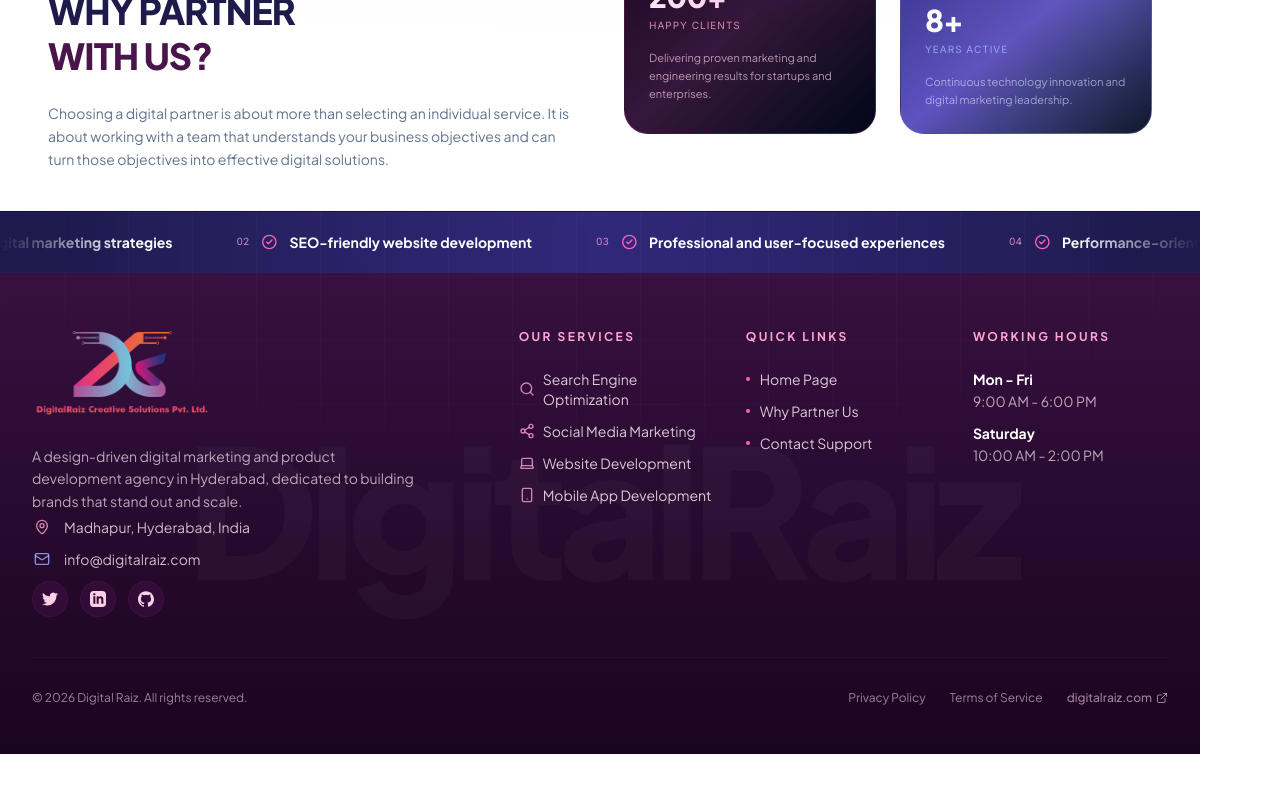
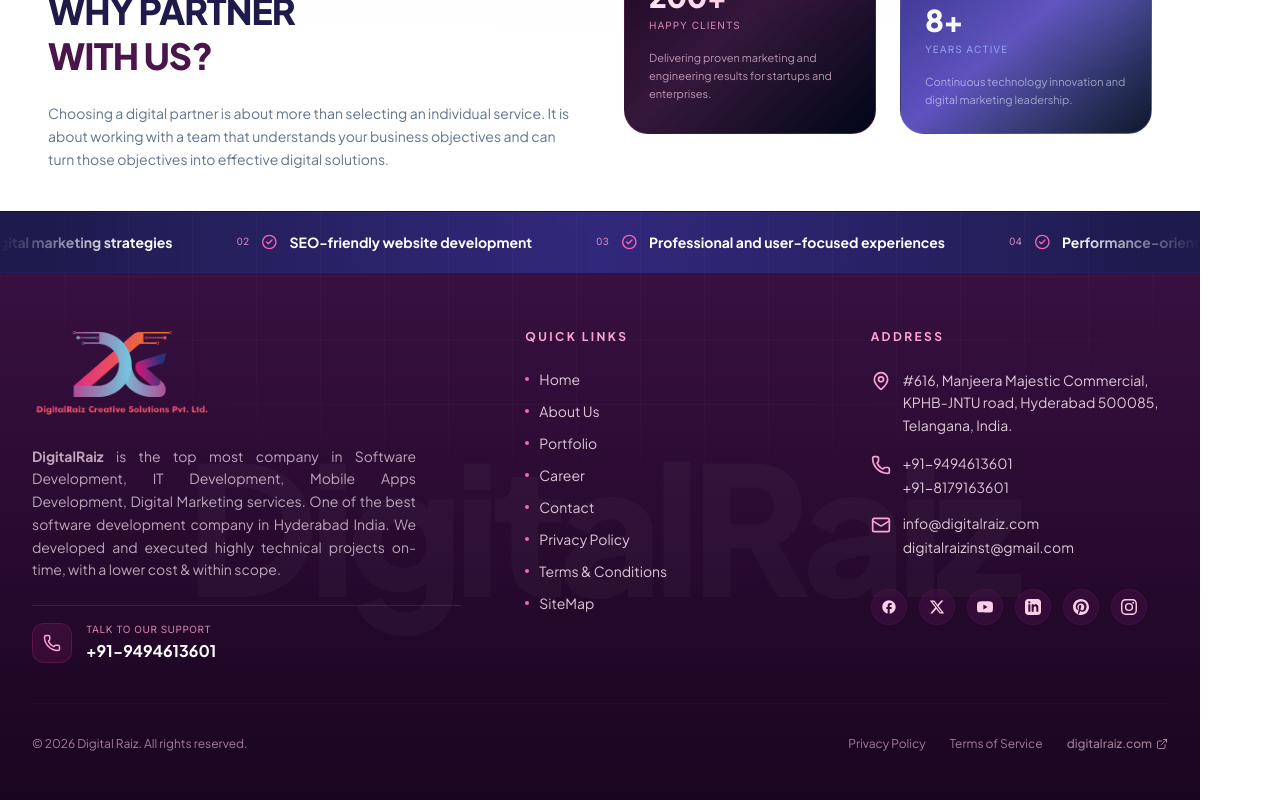
Before and after one commit to charankumardigitalraiz-max/digitalraiz-webiste, a Next.js app: page / in a window 1280 px wide. Shown: the part 3194-3994 px from the top of the page. Before the commit the page ends 3948 px from the top, so only its background shows below. Built offline with nearby package versions, Linux system fonts and the light colour scheme.

Commit message:
Synchronize footer content and links with live site digitalraiz.com

```diff
--- a/src/components/Footer.tsx
+++ b/src/components/Footer.tsx
@@ -15,17 +15,15 @@
     "Ongoing optimization and support"
   ];
 
-  const services = [
-    { label: "Search Engine Optimization", icon: Search },
-    { label: "Social Media Marketing", icon: Share2 },
-    { label: "Website Development", icon: Laptop },
-    { label: "Mobile App Development", icon: Smartphone }
-  ];
-
   const quickLinks = [
-    { label: "Home Page", href: "/" },
-    { label: "Why Partner Us", href: "/about" },
-    { label: "Contact Support", href: "/contact" }
+    { label: "Home", href: "/" },
+    { label: "About Us", href: "/about" },
+    { label: "Portfolio", href: "#" },
+    { label: "Career", href: "#" },
+    { label: "Contact", href: "/contact" },
+    { label: "Privacy Policy", href: "#" },
+    { label: "Terms & Conditions", href: "#" },
+    { label: "SiteMap", href: "#" }
   ];
 
   return (
@@ -73,11 +71,11 @@
 
 
         {/* Asymmetrical Layout Content */}
-        <div className="grid grid-cols-1 lg:grid-cols-12 gap-16 lg:gap-8 mb-10">
+        <div className="grid grid-cols-1 lg:grid-cols-12 gap-16 lg:gap-12 mb-10">
 
-            {/* LEFT PANEL: Brand, Logo & Intro */}
-          <div className="lg:col-span-5 space-y-1 lg:pr-8">
-            <div className="space-y-2">
+          {/* LEFT PANEL: Brand, Logo & About Us */}
+          <div className="lg:col-span-5 space-y-5 lg:pr-4">
+            <div className="space-y-3">
               <Image
                 src="/logo/Digital Raiz logo.png"
                 alt="Digital Raiz Logo"
@@ -85,76 +83,27 @@
                 height={122}
                 className="w-full h-auto max-w-[180px] -my-8 hover:scale-[1.03] transition-transform duration-300 cursor-pointer"
               />
-              <p className="text-pink-100/70 text-sm leading-relaxed max-w-sm font-normal">
-                A design-driven digital marketing and product development agency in Hyderabad, dedicated to building brands that stand out and scale.
+              <p className="text-pink-100/70 text-sm leading-relaxed max-w-sm font-normal text-justify">
+                <strong>DigitalRaiz</strong> is the top most company in Software Development, IT Development, Mobile Apps Development, Digital Marketing services. One of the best software development company in Hyderabad India. We developed and executed highly technical projects on-time, with a lower cost & within scope.
               </p>
             </div>
 
-            {/* Premium Interactive Contact Badges */}
-            <div className="space-y-3">
-              <div className="flex items-center gap-3 group">
-                <div className="w-5 h-5 flex items-center justify-center">
-                  <MapPin className="w-4 h-4 text-pink-300/80" />
+            {/* Talk To Our Support details */}
+            <div className="pt-4 border-t border-white/10 mt-6">
+              <div className="flex items-center gap-3.5 group">
+                <div className="w-10 h-10 rounded-xl bg-pink-500/10 flex items-center justify-center border border-pink-500/20 group-hover:scale-105 transition-transform">
+                  <Phone className="w-4.5 h-4.5 text-pink-300" />
                 </div>
-                <span className="text-pink-100/80 text-sm font-normal">Madhapur, Hyderabad, India</span>
+                <div>
+                  <span className="text-[10px] font-mono text-pink-300/80 uppercase tracking-wider block">Talk To Our Support</span>
+                  <a href="tel:+919494613601" className="text-base font-bold text-white hover:text-pink-200 transition-colors block mt-0.5">+91-9494613601</a>
+                </div>
               </div>
-              <div className="flex items-center gap-3 group">
-                <div className="w-5 h-5 flex items-center justify-center">
-                  <Mail className="w-4 h-4 text-indigo-300/80" />
-                </div>
-                <span className="text-pink-100/80 text-sm font-normal">info@digitalraiz.com</span>
-              </div>
-            </div>
-
-            {/* Social Icons */}
-            <div className="flex items-center mt-3 gap-3">
-              <a
-                href="#"
-                className="w-9 h-9 rounded-full bg-primary-hover/40 border border-primary-hover/50 hover:border-pink-400 text-pink-200 hover:text-white flex items-center justify-center transition-all duration-300 hover:shadow-md"
-                aria-label="Twitter"
-              >
-                <svg className="w-4 h-4 fill-current" viewBox="0 0 24 24"><path d="M23.953 4.57a10 10 0 01-2.825.775 4.958 4.958 0 002.163-2.723c-.951.555-2.005.959-3.127 1.184a4.92 4.92 0 00-8.384 4.482C7.69 8.095 4.067 6.13 1.64 3.162a4.822 4.822 0 00-.666 2.475c0 1.71.87 3.213 2.188 4.096a4.904 4.904 0 01-2.228-.616v.06a4.923 4.923 0 003.946 4.827 4.996 4.996 0 01-2.212.085 4.936 4.936 0 004.604 3.417 9.867 9.867 0 01-6.102 2.105c-.39 0-.779-.023-1.17-.067a13.995 13.995 0 007.557 2.209c9.053 0 13.998-7.496 13.998-13.985 0-.21 0-.42-.015-.63A9.935 9.935 0 0024 4.59z" /></svg>
-              </a>
-              <a
-                href="#"
-                className="w-9 h-9 rounded-full bg-primary-hover/40 border border-primary-hover/50 hover:border-pink-400 text-pink-200 hover:text-white flex items-center justify-center transition-all duration-300 hover:shadow-md"
-                aria-label="LinkedIn"
-              >
-                <svg className="w-4 h-4 fill-current" viewBox="0 0 24 24"><path d="M19 0h-14c-2.761 0-5 2.239-5 5v14c0 2.761 2.239 5 5 5h14c2.762 0 5-2.239 5-5v-14c0-2.761-2.238-5-5-5zm-11 19h-3v-11h3v11zm-1.5-12.268c-.966 0-1.75-.79-1.75-1.764s.784-1.764 1.75-1.764 1.75.79 1.75 1.764-.783 1.764-1.75 1.764zm13.5 12.268h-3v-5.604c0-3.368-4-3.113-4 0v5.604h-3v-11h3v1.765c1.396-2.586 7-2.777 7 2.476v6.759z" /></svg>
-              </a>
-              <a
-                href="#"
-                className="w-9 h-9 rounded-full bg-primary-hover/40 border border-primary-hover/50 hover:border-pink-400 text-pink-200 hover:text-white flex items-center justify-center transition-all duration-300 hover:shadow-md"
-                aria-label="GitHub"
-              >
-                <svg className="w-4 h-4 fill-current" viewBox="0 0 24 24"><path d="M12 .297c-6.63 0-12 5.373-12 12 0 5.303 3.438 9.8 8.205 11.385.6.113.82-.258.82-.577 0-.285-.01-1.04-.015-2.04-3.338.724-4.042-1.61-4.042-1.61C4.422 18.07 3.633 17.7 3.633 17.7c-1.087-.744.084-.729.084-.729 1.205.084 1.838 1.236 1.838 1.236 1.07 1.835 2.809 1.305 3.495.998.108-.776.417-1.305.76-1.605-2.665-.3-5.466-1.332-5.466-5.93 0-1.31.465-2.38 1.235-3.22-.135-.303-.54-1.523.105-3.176 0 0 1.005-.322 3.3 1.23.96-.267 1.98-.399 3-.405 1.02.006 2.04.138 3 .405 2.28-1.552 3.285-1.23 3.285-1.23.645 1.653.24 2.873.12 3.176.765.84 1.23 1.91 1.23 3.22 0 4.61-2.805 5.625-5.475 5.92.42.36.81 1.096.81 2.22 0 1.606-.015 2.896-.015 3.286 0 .315.21.69.825.57C20.565 22.092 24 17.592 24 12.297c0-6.627-5.373-12-12-12" /></svg>
-              </a>
             </div>
           </div>
 
           {/* RIGHT PANEL: Nav Link Groups */}
-          <div className="lg:col-span-7 grid grid-cols-1 sm:grid-cols-2 md:grid-cols-3 gap-8">
-
-            {/* Services Link List */}
-            <div className="space-y-6">
-              <h4 className="text-xs font-bold uppercase tracking-[0.2em] text-pink-300">Our Services</h4>
-              <ul className="space-y-3">
-                {services.map((svc) => {
-                  const Icon = svc.icon;
-                  return (
-                    <li key={svc.label}>
-                      <a
-                        href="/services"
-                        className="group flex items-center gap-2 text-pink-100/85 hover:text-white transition-colors text-sm font-normal"
-                      >
-                        <Icon className="w-4 h-4 text-pink-300/80 group-hover:text-white transition-colors shrink-0" />
-                        <span>{svc.label}</span>
-                      </a>
-                    </li>
-                  );
-                })}
-              </ul>
-            </div>
+          <div className="lg:col-span-7 grid grid-cols-1 sm:grid-cols-2 gap-12">
 
             {/* Quick Links List */}
             <div className="space-y-6">
@@ -174,18 +123,56 @@
               </ul>
             </div>
 
-            {/* Contact Quick Details */}
+            {/* Address & Contact Details Column */}
             <div className="space-y-6">
-              <h4 className="text-xs font-bold uppercase tracking-[0.2em] text-pink-300">Working Hours</h4>
-              <div className="space-y-3 text-sm font-normal text-pink-200/85">
-                <div>
-                  <p className="font-bold text-white">Mon - Fri</p>
-                  <p className="mt-0.5 text-pink-100/70">9:00 AM - 6:00 PM</p>
-                </div>
-                <div>
-                  <p className="font-bold text-white">Saturday</p>
-                  <p className="mt-0.5 text-pink-100/70">10:00 AM - 2:00 PM</p>
-                </div>
+              <h4 className="text-xs font-bold uppercase tracking-[0.2em] text-pink-300">Address</h4>
+              <ul className="space-y-4 text-sm font-normal text-pink-100/85">
+                <li className="flex gap-3">
+                  <MapPin className="w-5 h-5 text-pink-300 shrink-0 mt-0.5" />
+                  <span className="leading-relaxed">#616, Manjeera Majestic Commercial,<br />KPHB-JNTU road, Hyderabad 500085,<br />Telangana, India.</span>
+                </li>
+                <li className="flex gap-3">
+                  <Phone className="w-5 h-5 text-pink-300 shrink-0 mt-0.5" />
+                  <div className="flex flex-col gap-1">
+                    <a href="tel:+919494613601" className="hover:text-white transition-colors">+91-9494613601</a>
+                    <a href="tel:+918179163601" className="hover:text-white transition-colors">+91-8179163601</a>
+                  </div>
+                </li>
+                <li className="flex gap-3">
+                  <Mail className="w-5 h-5 text-pink-300 shrink-0 mt-0.5" />
+                  <div className="flex flex-col gap-1">
+                    <a href="mailto:info@digitalraiz.com" className="hover:text-white transition-colors">info@digitalraiz.com</a>
+                    <a href="mailto:digitalraizinst@gmail.com" className="hover:text-white transition-colors">digitalraizinst@gmail.com</a>
+                  </div>
+                </li>
+              </ul>
+
+              {/* Social Icons list underneath Address */}
+              <div className="flex items-center gap-3 pt-2">
+                {/* Facebook */}
+                <a href="https://www.facebook.com/digitalraiz/" target="_blank" rel="noopener noreferrer" className="w-9 h-9 rounded-full bg-primary-hover/40 border border-primary-hover/50 hover:border-pink-400 text-pink-200 hover:text-white flex items-center justify-center transition-all duration-300 hover:shadow-md" aria-label="Facebook">
+                  <svg className="w-4 h-4 fill-current" viewBox="0 0 24 24"><path d="M22 12c0-5.52-4.48-10-10-10S2 6.48 2 12c0 4.84 3.44 8.87 8 9.8V15H8v-3h2V9.5C10 7.57 11.57 6 13.5 6H16v3h-2c-.55 0-1 .45-1 1v2h3v3h-3v6.95c5.05-.5 9-4.76 9-9.95z"/></svg>
+                </a>
+                {/* Twitter (X) */}
+                <a href="https://twitter.com/digital_raiz" target="_blank" rel="noopener noreferrer" className="w-9 h-9 rounded-full bg-primary-hover/40 border border-primary-hover/50 hover:border-pink-400 text-pink-200 hover:text-white flex items-center justify-center transition-all duration-300 hover:shadow-md" aria-label="Twitter">
+                  <svg className="w-4 h-4 fill-current" viewBox="0 0 24 24"><path d="M18.244 2.25h3.308l-7.227 8.26 8.502 11.24H16.17l-5.214-6.817L4.99 21.75H1.68l7.73-8.835L1.254 2.25H8.08l4.713 6.231zm-1.161 17.52h1.833L7.084 4.126H5.117z"/></svg>
+                </a>
+                {/* Youtube */}
+                <a href="https://www.youtube.com/@digitalraiz2023/featured" target="_blank" rel="noopener noreferrer" className="w-9 h-9 rounded-full bg-primary-hover/40 border border-primary-hover/50 hover:border-pink-400 text-pink-200 hover:text-white flex items-center justify-center transition-all duration-300 hover:shadow-md" aria-label="Youtube">
+                  <svg className="w-4 h-4 fill-current" viewBox="0 0 24 24"><path d="M23.498 6.163a3.003 3.003 0 00-2.11-2.11C19.518 3.5 12 3.5 12 3.5s-7.518 0-9.388.553a3.003 3.003 0 00-2.11 2.11C0 8.033 0 12 0 12s0 3.967.502 5.837a3.003 3.003 0 002.11 2.11c1.87.553 9.388.553 9.388.553s7.518 0 9.388-.553a3.003 3.003 0 002.11-2.11C24 15.967 24 12 24 12s0-3.967-.502-5.837zM9.545 15.568V8.432L15.818 12l-6.273 3.568z\"/></svg>
+                </a>
+                {/* LinkedIn */}
+                <a href="https://www.linkedin.com/company/digital-raiz/" target="_blank" rel="noopener noreferrer" className="w-9 h-9 rounded-full bg-primary-hover/40 border border-primary-hover/50 hover:border-pink-400 text-pink-200 hover:text-white flex items-center justify-center transition-all duration-300 hover:shadow-md" aria-label="LinkedIn">
+                  <svg className="w-4 h-4 fill-current" viewBox="0 0 24 24"><path d="M19 0h-14c-2.761 0-5 2.239-5 5v14c0 2.761 2.239 5 5 5h14c2.762 0 5-2.239 5-5v-14c0-2.761-2.238-5-5-5zm-11 19h-3v-11h3v11zm-1.5-12.268c-.966 0-1.75-.79-1.75-1.764s.784-1.764 1.75-1.764 1.75.79 1.75 1.764-.783 1.764-1.75 1.764zm13.5 12.268h-3v-5.604c0-3.368-4-3.113-4 0v5.604h-3v-11h3v1.765c1.396-2.586 7-2.777 7 2.476v6.759z\"/></svg>
+                </a>
+                {/* Pinterest */}
+                <a href="https://in.pinterest.com/digitalraiz/" target="_blank" rel="noopener noreferrer" className="w-9 h-9 rounded-full bg-primary-hover/40 border border-primary-hover/50 hover:border-pink-400 text-pink-200 hover:text-white flex items-center justify-center transition-all duration-300 hover:shadow-md" aria-label="Pinterest">
+                  <svg className="w-4 h-4 fill-current" viewBox="0 0 24 24"><path d="M12 0C5.37 0 0 5.37 0 12c0 5.08 3.16 9.4 7.63 11.16-.1-.94-.2-2.39.04-3.41.22-.93 1.4-5.96 1.4-5.96s-.36-.72-.36-1.77c0-1.66.96-2.9 2.17-2.9 1.02 0 1.51.77 1.51 1.69 0 1.03-.66 2.56-.99 3.98-.28 1.19.6 2.16 1.77 2.16 2.13 0 3.76-2.25 3.76-5.49 0-2.87-2.06-4.88-5.01-4.88-3.41 0-5.42 2.56-5.42 5.21 0 1.03.4 2.14.89 2.74.1.12.11.23.08.35-.09.38-.3 1.22-.34 1.39-.06.23-.19.28-.43.17-1.59-.74-2.59-3.07-2.59-4.94 0-4.02 2.92-7.71 8.42-7.71 4.42 0 7.86 3.15 7.86 7.37 0 4.39-2.77 7.93-6.61 7.93-1.29 0-2.5-0.67-2.91-1.46L9.89 20c-.39 1.48-1.44 3.32-2.15 4.46C8.82 23.82 10.34 24 12 24c6.63 0 12-5.37 12-12S18.63 0 12 0z\"/></svg>
+                </a>
+                {/* Instagram */}
+                <a href="https://www.instagram.com/digital_raiz/" target="_blank" rel="noopener noreferrer" className="w-9 h-9 rounded-full bg-primary-hover/40 border border-primary-hover/50 hover:border-pink-400 text-pink-200 hover:text-white flex items-center justify-center transition-all duration-300 hover:shadow-md" aria-label="Instagram">
+                  <svg className="w-4 h-4 fill-current" viewBox="0 0 24 24"><path d="M12 2.163c3.204 0 3.584.012 4.85.07 3.252.148 4.771 1.691 4.919 4.919.058 1.265.069 1.645.069 4.849 0 3.205-.012 3.584-.069 4.849-.149 3.225-1.664 4.771-4.919 4.919-1.266.058-1.644.07-4.85.07-3.204 0-3.584-.012-4.849-.07-3.26-.149-4.771-1.699-4.919-4.92-.058-1.265-.07-1.644-.07-4.849 0-3.204 0.013-3.583.07-4.849.149-3.227 1.664-4.771 4.919-4.919 1.266-.057 1.645-.069 4.849-.069zM12 0C8.741 0 8.333.014 7.053.072 2.695.272.273 2.69.073 7.051.014 8.333 0 8.741 0 12c0 3.259.014 3.668.072 4.948.2 4.358 2.618 6.78 6.98 6.98 1.281.058 1.689.072 4.948.072 3.259 0 3.668-.014 4.948-.072 4.354-.2 6.782-2.618 6.979-6.98.059-1.28.073-1.689.073-4.948 0-3.259-.014-3.667-.072-4.947-.196-4.354-2.617-6.78-6.979-6.98C15.668.014 15.259 0 12 0zm0 5.838a6.162 6.162 0 100 12.324 6.162 6.162 0 000-12.324zM12 16a4 4 0 110-8 4 4 0 010 8zm6.406-11.845a1.44 1.44 0 100 2.881 1.44 1.44 0 000-2.881z\"/></svg>
+                </a>
               </div>
             </div>
 
```
